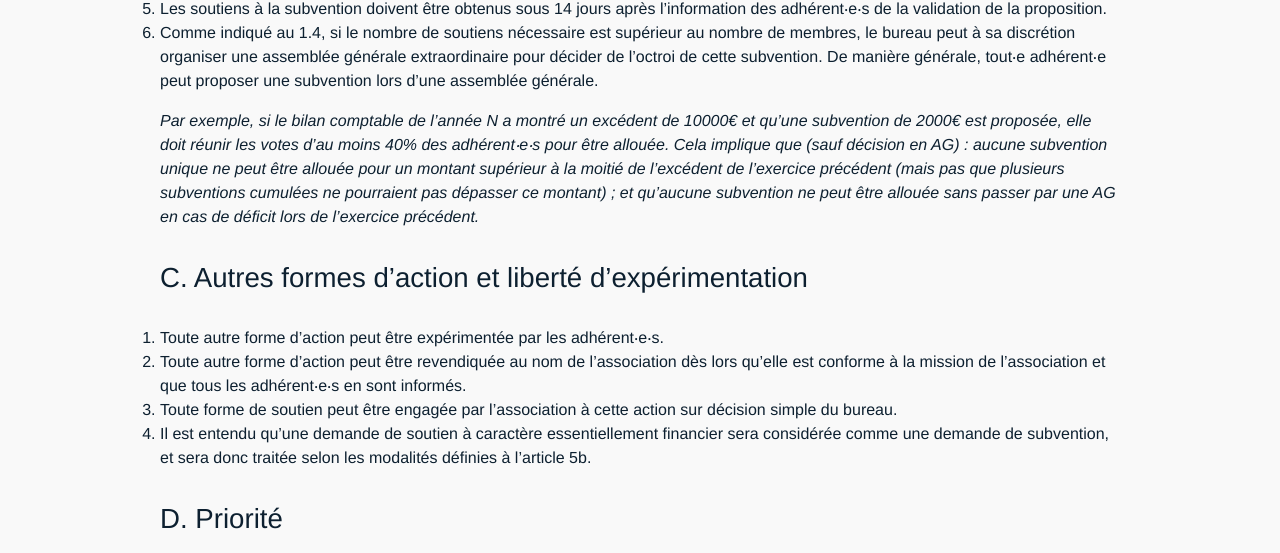
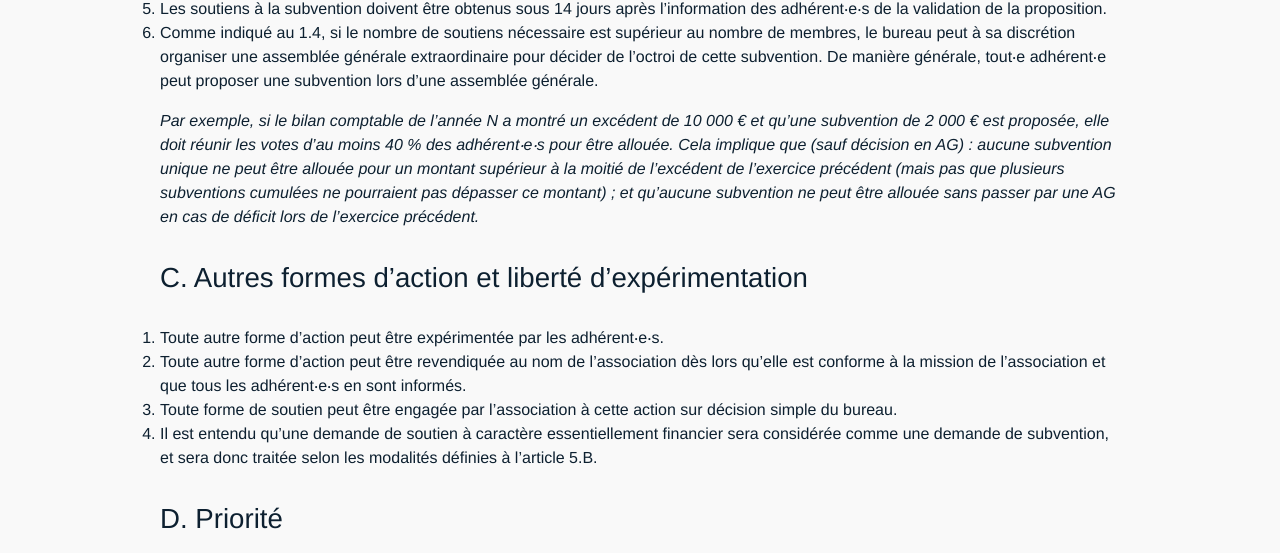
Before and after one commit to AgileFrance/AgileFrance.github.io, a Jekyll site: the page built from _pages/reglement.md, in a window 1280 px wide and 900 px high, scrolled down 1612 px. Shown: the part 174-727 px from the top of the window. Built offline with Jekyll 4.4.1, drawn with Linux system fonts in a browser that asks for light colours; comment, search, counter and statistics services are not loaded; some of the changed text lies outside the part shown.

Commit message:
Unifie les espacements

```diff
--- a/_pages/reglement.md
+++ b/_pages/reglement.md
@@ -17,9 +17,9 @@ permalink: /reglement
 ### A. Prix
 
 1. L’adhésion se fait par le site web de l’association. Les membres doivent fournir leur nom, prénom et adresse électronique.
-2. Le montant de la cotisation annuelle est fixé à 20 €.
+2. Le montant de la cotisation annuelle est fixé à 20 €.
 3. Un tarif solidaire est proposé aux personnes à faibles revenus.
-4. Le montant de la cotisation à tarif solidaire est fixé à 5€.
+4. Le montant de la cotisation à tarif solidaire est fixé à 5 €.
 
 ### B. Modalités
 
@@ -57,14 +57,14 @@ _Par exemple, pour une adhésion demandée le 3 janvier 2020, dont le paiement e
 5. Les soutiens à la subvention doivent être obtenus sous 14 jours après l'information des adhérent‧e‧s de la validation de la proposition.
 6. Comme indiqué au 1.4, si le nombre de soutiens nécessaire est supérieur au nombre de membres, le bureau peut à sa discrétion organiser une assemblée générale extraordinaire pour décider de l’octroi de cette subvention. De manière générale, tout‧e adhérent‧e peut proposer une subvention lors d'une assemblée générale.
 
-_Par exemple, si le bilan comptable de l'année N a montré un excédent de 10000€ et qu'une subvention de 2000€ est proposée, elle doit réunir les votes d'au moins 40% des adhérent‧e‧s pour être allouée. Cela implique que (sauf décision en AG) : aucune subvention unique ne peut être allouée pour un montant supérieur à la moitié de l'excédent de l'exercice précédent (mais pas que plusieurs subventions cumulées ne pourraient pas dépasser ce montant) ; et qu'aucune subvention ne peut être allouée sans passer par une AG en cas de déficit lors de l'exercice précédent._
+_Par exemple, si le bilan comptable de l'année N a montré un excédent de 10 000 € et qu'une subvention de 2 000 € est proposée, elle doit réunir les votes d'au moins 40 % des adhérent‧e‧s pour être allouée. Cela implique que (sauf décision en AG) : aucune subvention unique ne peut être allouée pour un montant supérieur à la moitié de l'excédent de l'exercice précédent (mais pas que plusieurs subventions cumulées ne pourraient pas dépasser ce montant) ; et qu'aucune subvention ne peut être allouée sans passer par une AG en cas de déficit lors de l'exercice précédent._
 
 ### C. Autres formes d'action et liberté d'expérimentation
 
 1. Toute autre forme d'action peut être expérimentée par les adhérent‧e‧s.
 2. Toute autre forme d'action peut être revendiquée au nom de l'association dès lors qu'elle est conforme à la mission de l'association et que tous les adhérent‧e‧s en sont informés.
 3. Toute forme de soutien peut être engagée par l'association à cette action sur décision simple du bureau.
-4. Il est entendu qu'une demande de soutien à caractère essentiellement financier sera considérée comme une demande de subvention, et sera donc traitée selon les modalités définies à l'article 5b.
+4. Il est entendu qu'une demande de soutien à caractère essentiellement financier sera considérée comme une demande de subvention, et sera donc traitée selon les modalités définies à l'article 5.B.
 
 ### D. Priorité
 
```
Also changed, not shown: other parts of _pages/reglement.md (+1 -1 lines).
